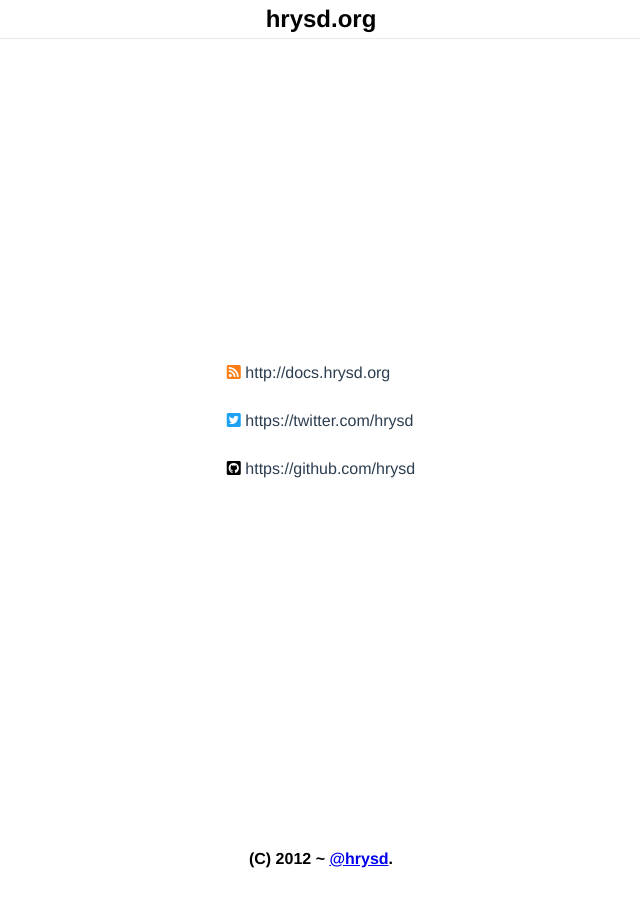
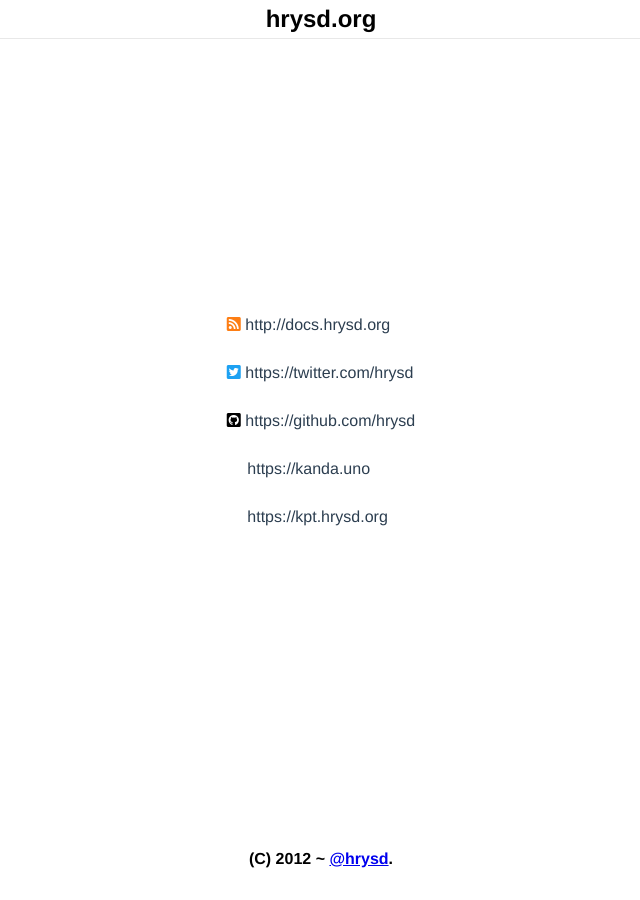
Before and after one commit to hrysd/hrysd.org, a Jekyll site: the page built from index.html, in a window 1280 px wide. Shown: the whole page, without its empty margins (319-959 px from the left). Built offline with Jekyll 4.4.1, drawn with Linux system fonts in a browser that asks for light colours; nearby versions of some CDN libraries.

Commit message:
Add link

```diff
--- a/index.html
+++ b/index.html
@@ -18,5 +18,15 @@ layout: default
       <i class='fab fa-github-square github'></i>
       <a href='https://github.com/hrysd'>https://github.com/hrysd</a>
     </li>
+
+    <li>
+      <i class='fab fa-globe'></i>
+      <a href='https://kanda.uno'>https://kanda.uno</a>
+    </li>
+
+    <li>
+      <i class='fab fa-globe'></i>
+      <a href='https://kpt.hrysd.org'>https://kpt.hrysd.org</a>
+    </li>
   </ul>
 </div>
```
